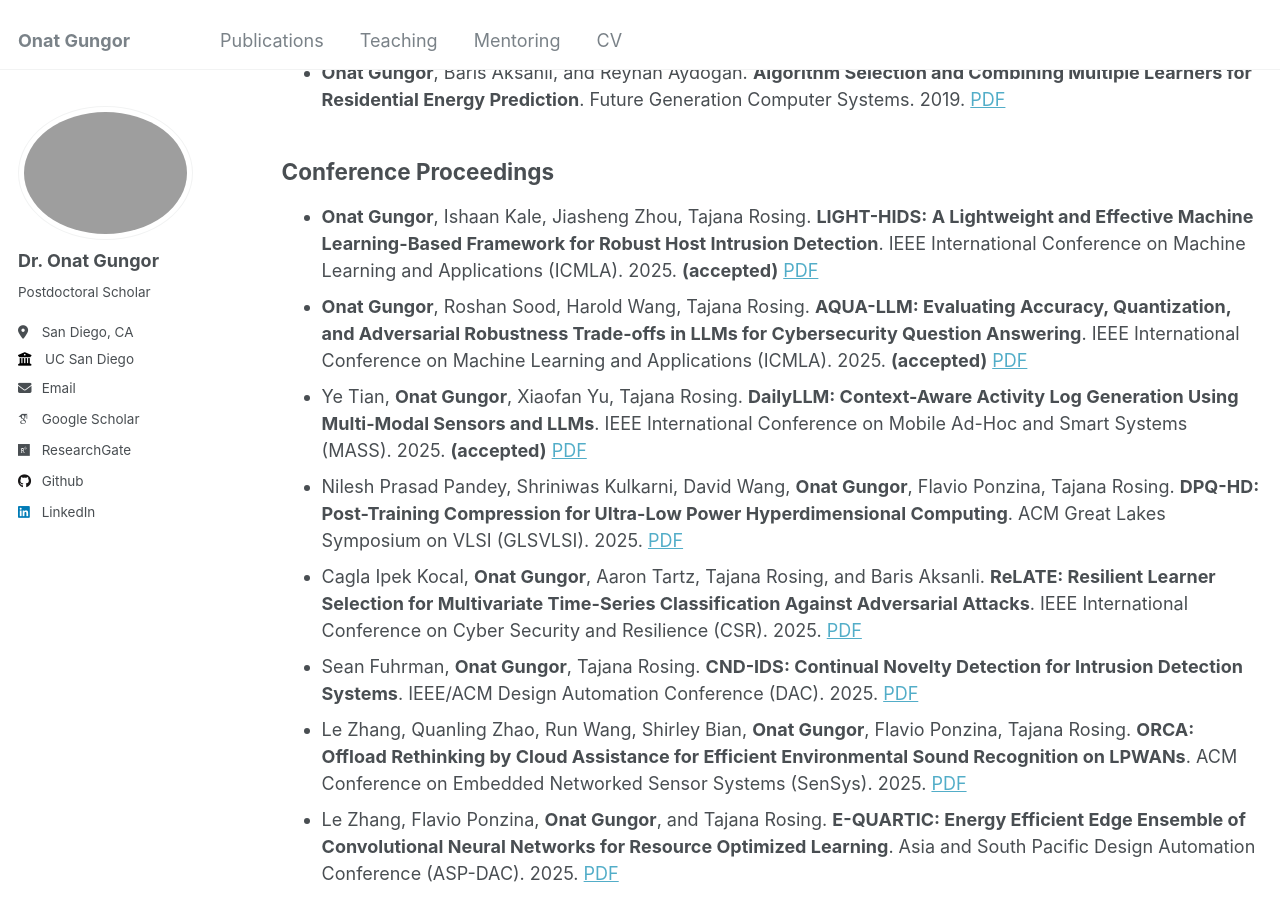
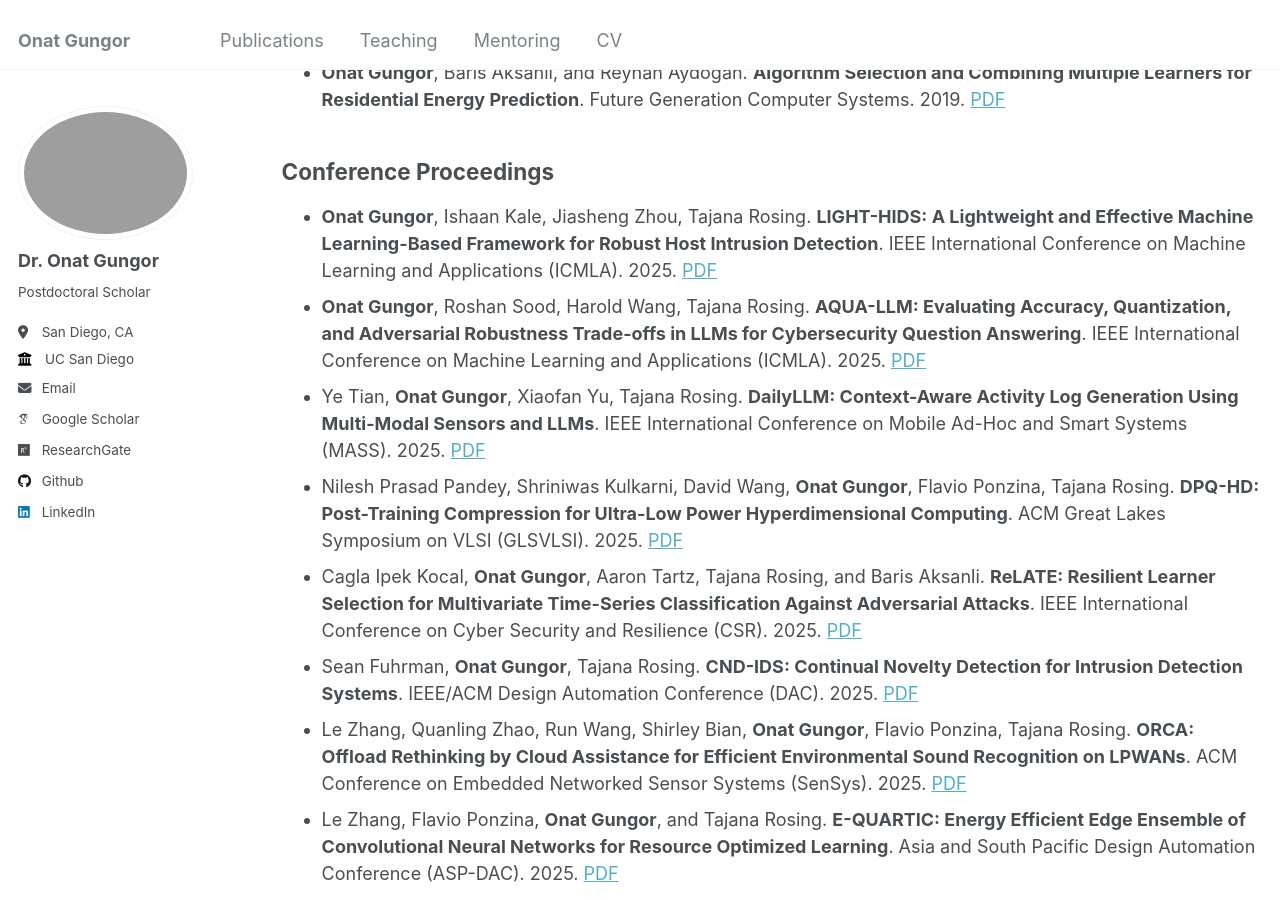
Before and after one commit to onatucsd/onatucsd.github.io, a Jekyll site: the page built from _pages/publications.md, in a window 1280 px wide and 900 px high, scrolled down 597 px. Built offline with Jekyll 4.4.1, drawn with Linux system fonts in a browser that asks for light colours; some web fonts are replaced.

Commit message:
Update publications.md

```diff
--- a/_pages/publications.md
+++ b/_pages/publications.md
@@ -16,9 +16,9 @@ author_profile: true
 * **Onat Gungor**, Baris Aksanli, and Reyhan Aydogan. **Algorithm Selection and Combining Multiple Learners for Residential Energy Prediction**. Future Generation Computer Systems. 2019. [PDF](https://www.sciencedirect.com/science/article/abs/pii/S0167739X19305795)
 
 ## Conference Proceedings
-* **Onat Gungor**, Ishaan Kale, Jiasheng Zhou, Tajana Rosing. **LIGHT-HIDS: A Lightweight and Effective Machine Learning-Based Framework for Robust Host Intrusion Detection**. IEEE International Conference on Machine Learning and Applications (ICMLA). 2025. **(accepted)** [PDF](https://arxiv.org/abs/2509.13464)
-* **Onat Gungor**, Roshan Sood, Harold Wang, Tajana Rosing. **AQUA-LLM: Evaluating Accuracy, Quantization, and Adversarial Robustness Trade-offs in LLMs for Cybersecurity Question Answering**. IEEE International Conference on Machine Learning and Applications (ICMLA). 2025. **(accepted)** [PDF](https://arxiv.org/abs/2509.13514)
-* Ye Tian, **Onat Gungor**, Xiaofan Yu, Tajana Rosing. **DailyLLM: Context-Aware Activity Log Generation Using Multi-Modal Sensors and LLMs**. IEEE International Conference on Mobile Ad-Hoc and Smart Systems (MASS). 2025. **(accepted)** [PDF](https://arxiv.org/abs/2507.13737)
+* **Onat Gungor**, Ishaan Kale, Jiasheng Zhou, Tajana Rosing. **LIGHT-HIDS: A Lightweight and Effective Machine Learning-Based Framework for Robust Host Intrusion Detection**. IEEE International Conference on Machine Learning and Applications (ICMLA). 2025. [PDF](https://arxiv.org/abs/2509.13464)
+* **Onat Gungor**, Roshan Sood, Harold Wang, Tajana Rosing. **AQUA-LLM: Evaluating Accuracy, Quantization, and Adversarial Robustness Trade-offs in LLMs for Cybersecurity Question Answering**. IEEE International Conference on Machine Learning and Applications (ICMLA). 2025. [PDF](https://arxiv.org/abs/2509.13514)
+* Ye Tian, **Onat Gungor**, Xiaofan Yu, Tajana Rosing. **DailyLLM: Context-Aware Activity Log Generation Using Multi-Modal Sensors and LLMs**. IEEE International Conference on Mobile Ad-Hoc and Smart Systems (MASS). 2025. [PDF](https://arxiv.org/abs/2507.13737)
 * Nilesh Prasad Pandey, Shriniwas Kulkarni, David Wang, **Onat Gungor**, Flavio Ponzina, Tajana Rosing. **DPQ-HD: Post-Training Compression for Ultra-Low Power Hyperdimensional Computing**. ACM Great Lakes Symposium on VLSI (GLSVLSI). 2025. [PDF](https://dl.acm.org/doi/full/10.1145/3716368.3735224)
 * Cagla Ipek Kocal, **Onat Gungor**, Aaron Tartz, Tajana Rosing, and Baris Aksanli. **ReLATE: Resilient Learner Selection for Multivariate Time-Series Classification Against Adversarial Attacks**. IEEE International Conference on Cyber Security and Resilience (CSR). 2025. [PDF](https://ieeexplore.ieee.org/document/11130062)
 * Sean Fuhrman, **Onat Gungor**, Tajana Rosing. **CND-IDS: Continual Novelty Detection for Intrusion Detection Systems**. IEEE/ACM Design Automation Conference (DAC). 2025. [PDF](https://arxiv.org/abs/2502.14094)
```
